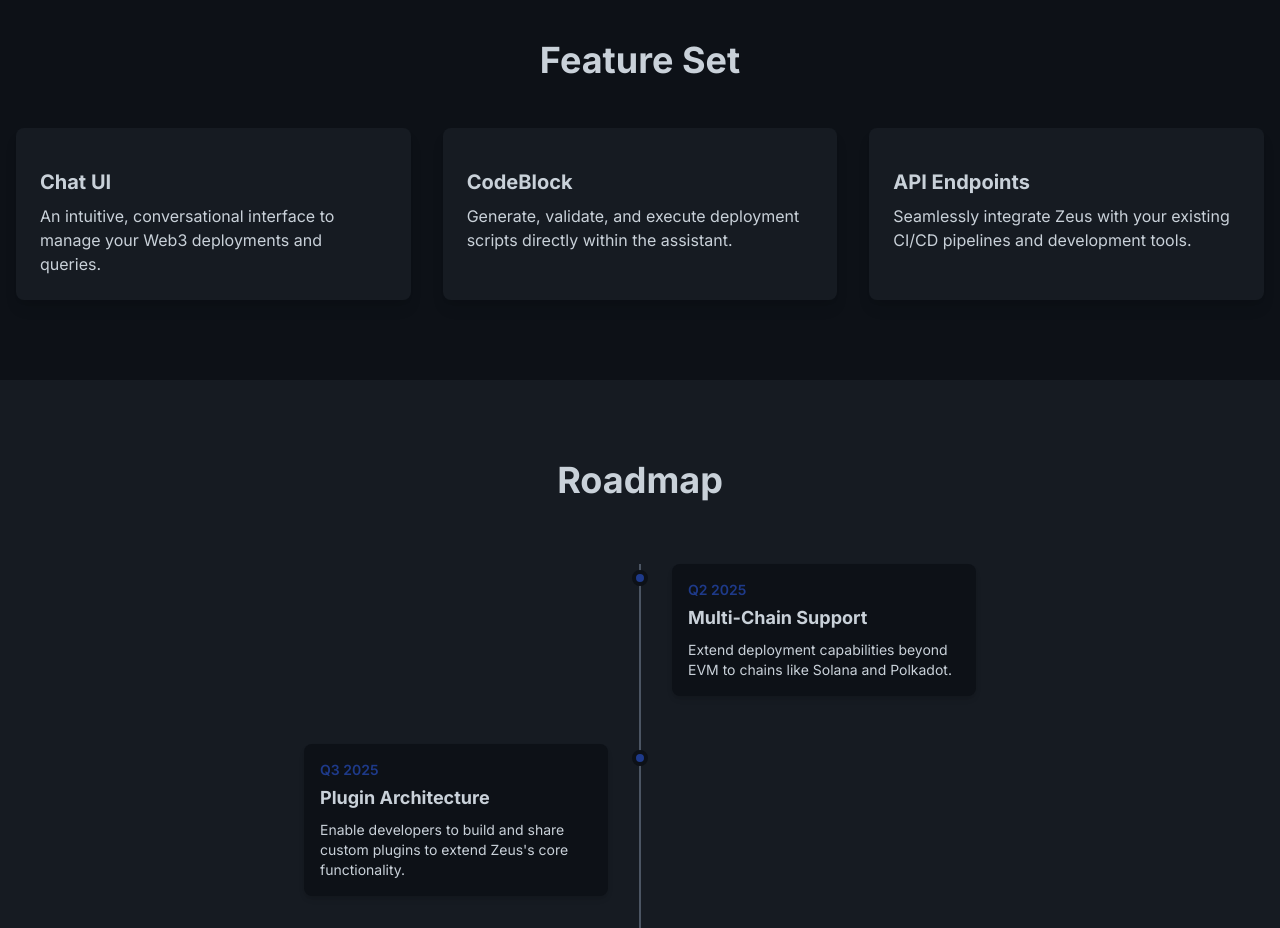
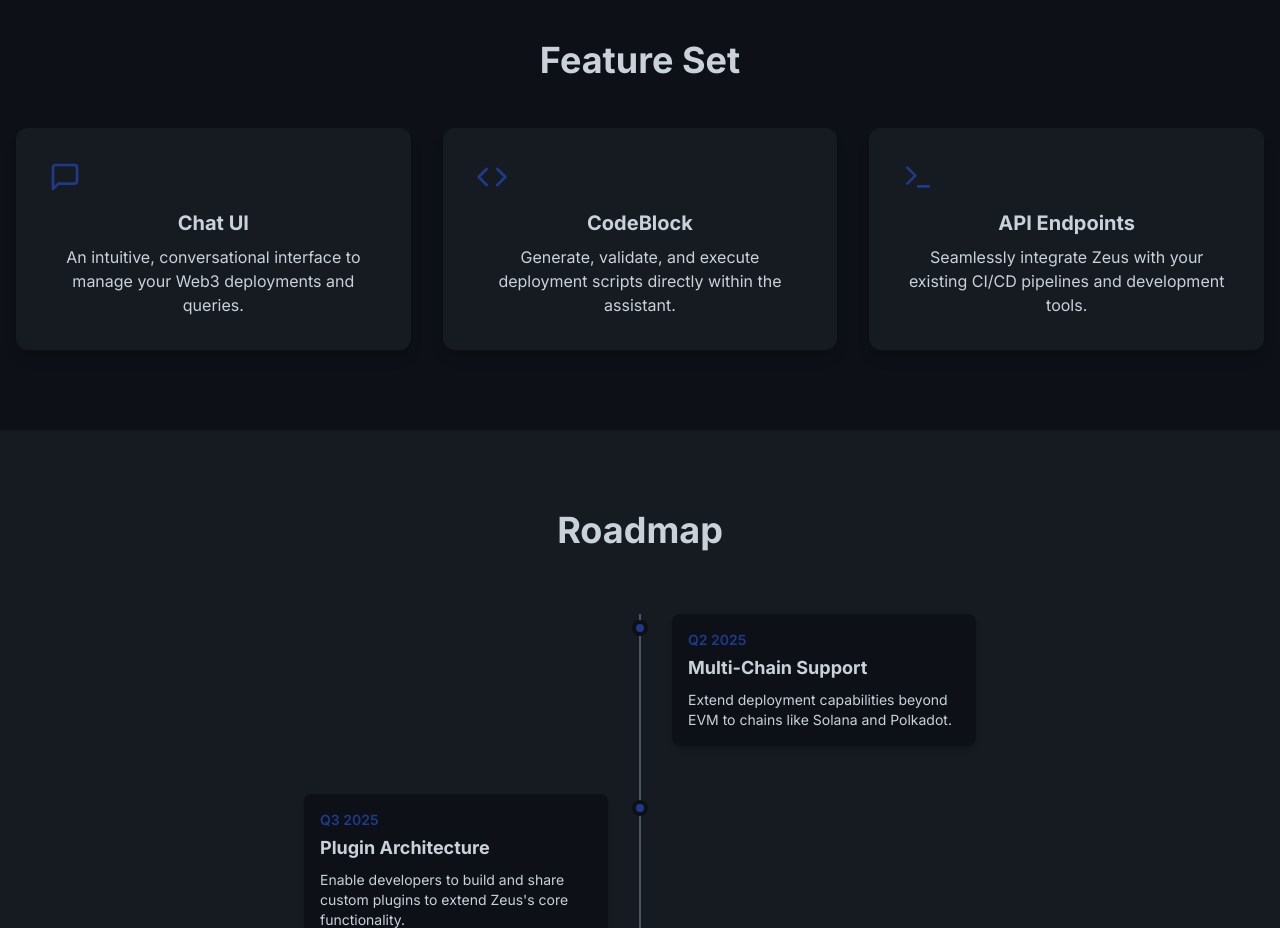
Before and after one commit to Juliasudo/DBO, a Next.js app: page / in a window 1280 px wide. Shown: the part 840-1768 px from the top of the page. Built offline with nearby package versions, Linux system fonts and the light colour scheme.

Commit message:
Update Features.tsx

```diff
--- a/app/sections/Features.tsx
+++ b/app/sections/Features.tsx
@@ -1,21 +1,71 @@
-import { Card } from '../components/ui/card'
+'use client';
+
+import { motion } from 'framer-motion'
 import data from '../lib/data.json'
+import { MessageSquare, Code, Terminal } from 'lucide-react'
+
+const icons = [
+  <MessageSquare size={32} className="mb-4 text-brand-blue" />,
+  <Code size={32} className="mb-4 text-brand-blue" />,
+  <Terminal size={32} className="mb-4 text-brand-blue" />
+]
+
+const containerVariants = {
+  hidden: { opacity: 0 },
+  visible: {
+    opacity: 1,
+    transition: {
+      staggerChildren: 0.2,
+      delayChildren: 0.1,
+    },
+  },
+};
+
+const cardVariants = {
+  hidden: { y: 20, opacity: 0 },
+  visible: {
+    y: 0,
+    opacity: 1,
+    transition: {
+      type: 'spring',
+      stiffness: 100,
+    },
+  },
+};
 
 const Features = () => {
   return (
     <section className="py-20 px-4">
       <div className="container mx-auto">
-        <h2 className="text-4xl font-bold text-center mb-12">Feature Set</h2>
-        <div className="grid md:grid-cols-3 gap-8">
+        <motion.h2
+          className="text-4xl font-bold text-center mb-12"
+          initial={{ opacity: 0 }}
+          whileInView={{ opacity: 1 }}
+          viewport={{ once: true, amount: 0.5 }}
+          transition={{ duration: 0.5 }}
+        >
+          Feature Set
+        </motion.h2>
+        <motion.div
+          className="grid md:grid-cols-3 gap-8"
+          variants={containerVariants}
+          initial="hidden"
+          whileInView="visible"
+          viewport={{ once: true, amount: 0.2 }}
+        >
           {data.features.map((feature, index) => (
-            <Card
+            <motion.div
               key={index}
-              icon={feature.icon}
-              title={feature.title}
-              description={feature.description}
-            />
+              className="bg-light-card dark:bg-dark-card p-8 rounded-xl shadow-lg text-center border border-transparent hover:border-blue-500/30 transition-colors"
+              variants={cardVariants}
+              whileHover={{ y: -5 }}
+            >
+              {icons[index]}
+              <h3 className="text-xl font-bold mb-2">{feature.title}</h3>
+              <p className="text-light-text dark:text-dark-text">{feature.description}</p>
+            </motion.div>
           ))}
-        </div>
+        </motion.div>
       </div>
     </section>
   )
```
